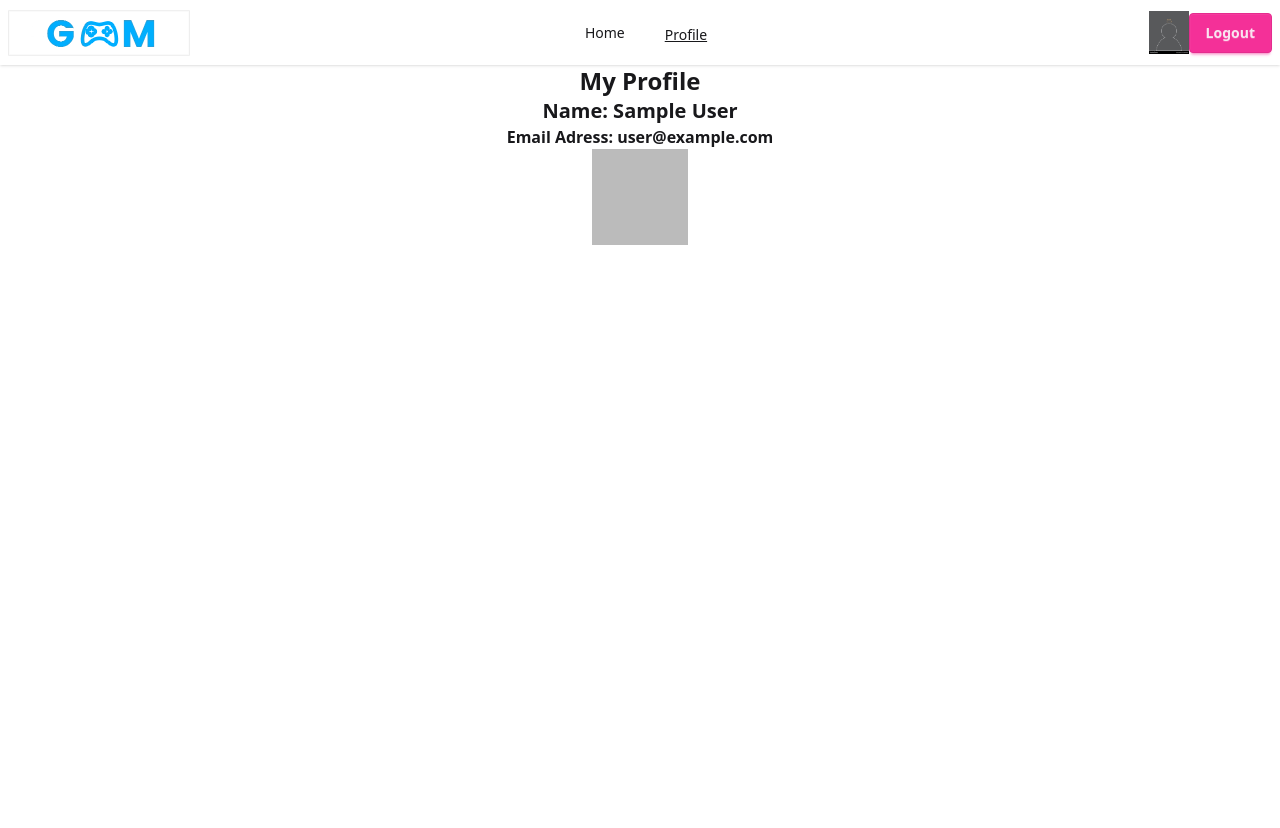
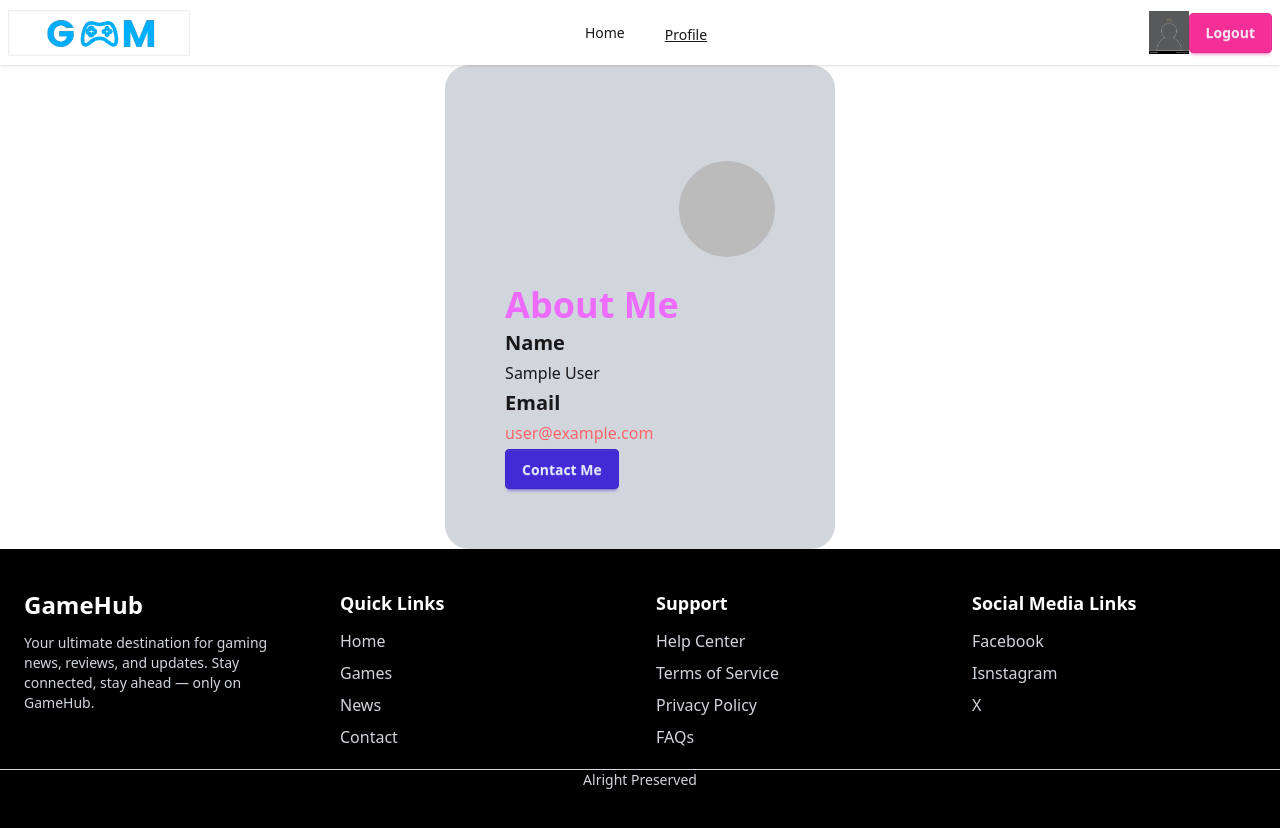
Before and after one commit to Kamran-8674/assignment-nine, a React (Vite) app: page /profile in a window 1280 px wide. Before the commit the page ends 800 px from the top, so only its background shows below. Built offline with nearby package versions, Linux system fonts and the light colour scheme; no server answers; sample sign-in values are in the browser's storage.

Commit message:
added newslatter

```diff
--- /dev/null
+++ b/src/components/Footer.jsx
@@ -0,0 +1,61 @@
+import React from 'react';
+import { FaFacebookF } from 'react-icons/fa';
+
+const Footer = () => {
+    return (
+
+            <footer className="bg-black text-gray-300 py-10 ">
+  <div className="container mx-auto px-6 grid grid-cols-1 md:grid-cols-4 gap-8">
+
+  <div>
+      <h2 className="text-2xl font-bold text-white mb-3">GameHub</h2>
+      <p className="text-sm">
+        Your ultimate destination for gaming news, reviews, and updates.
+        Stay connected, stay ahead — only on GameHub.
+      </p>
+    </div>
+
+    <div>
+      <h3 className="text-lg font-semibold text-white mb-3">Quick Links</h3>
+      <ul className="space-y-2">
+        <li><a href="">Home</a></li>
+        <li><a href="">Games</a></li>
+        <li><a href="">News</a></li>
+        <li><a href="">Contact</a></li>
+      </ul>
+    </div>
+
+    <div>
+      <h3 className="text-lg font-semibold text-white mb-3">Support</h3>
+      <ul className="space-y-2">
+        <li><a href="">Help Center</a></li>
+        <li><a href="">Terms of Service</a></li>
+        <li><a href="">Privacy Policy</a></li>
+        <li><a href="">FAQs</a></li>
+      </ul>
+    </div>
+
+    {/* Newsletter */}
+    <div>
+      <h3 className="text-lg font-semibold text-white mb-3">Social Media Links</h3>
+       <ul className="space-y-2">
+        <li><a href="">Facebook</a>
+        </li>
+        <li><a href="">Isnstagram</a></li>
+        <li><a href="">X</a></li>
+        <li><a href=""></a></li>
+      </ul>
+    </div>
+  </div>
+
+  {/* Bottom Section */}
+  <p className='text-center text-sm mt-5 border-t-1 '>Alright Preserved</p>
+
+</footer>
+
+
+
+    );
+};
+
+export default Footer;
--- /dev/null
+++ b/src/components/NewsLatter.jsx
@@ -0,0 +1,20 @@
+import React from 'react';
+
+const NewsLatter = () => {
+    return (
+        <div className='max-w-[1200px] mx-auto text-blue-800 space-y-3'>
+            <div className='text-center'>
+                <h1 className='text-3xl font-bold'>Stay Updated with GameHub</h1>
+                <p>Join our newsletter to get the latest gaming news, reviews, and updates on trending titles — delivered straight to your inbox. Stay one step ahead in the gaming world!</p>
+            </div>
+            <input className='border-1 p-4 rounded-3xl w-full' type="email" name="" id="" placeholder='Your Email Address' />
+            <div>
+                <input className='border-1 p-4 rounded-3xl w-1/2' type="text" placeholder='Your First Name ' />
+                <input className='border-1 p-4 rounded-3xl w-1/2' type="text" placeholder='Your Last Name ' />
+            </div>
+            <button onClick={()=>alert('you are suscribed')} className='btn btn-primary w-1/4 mt-2.5 flex justify-center items-center mx-auto'>Suscribe</button>
+        </div>
+    );
+};
+
+export default NewsLatter;
--- /dev/null
+++ b/src/components/ProfileComponent.jsx
@@ -0,0 +1,22 @@
+import React, { use } from 'react';
+import { AuthContext } from '../context/AuthContext';
+
+const ProfileComponent = () => {
+    const {user} = use(AuthContext)
+    console.log(user)
+    return (
+         <div className='flex bg-gray-300 p-15 rounded-3xl'>
+            <div className='space-y-1 mt-40'>
+                <h1 className='text-4xl font-bold text-fuchsia-400'>About Me</h1>
+                <h1 className='text-xl font-semibold'>Name</h1>
+                 <p>{user.displayName} </p>
+                <h1 className='text-xl font-semibold'>Email</h1>
+                <p className='text-red-400'>{user.email}</p>
+                <button className='btn btn-primary'>Contact Me</button>
+            </div>
+            <div><img className='rounded-full mt-9' src={user.photoURL} alt="" /></div>
+         </div>
+    );
+};
+
+export default ProfileComponent;
--- a/src/firebase/firebase.init.js
+++ b/src/firebase/firebase.init.js
@@ -7,12 +7,12 @@ import { getAuth } from "firebase/auth";
 
 // Your web app's Firebase configuration
 const firebaseConfig = {
-  apiKey: "AIzaSyA6idqlhTC2os3kjbr-7E9PV0sgdXs-M3c",
-  authDomain: "assignment-nine-d4857.firebaseapp.com",
-  projectId: "assignment-nine-d4857",
-  storageBucket: "assignment-nine-d4857.firebasestorage.app",
-  messagingSenderId: "590714531025",
-  appId: "1:590714531025:web:9bf685e190c1ea0fa329f0"
+  apiKey: import.meta.env.VITE_API_KEY,
+  authDomain: import.meta.env.VITE_AUTH_DOMAIN,
+  projectId: import.meta.env.VITE_PROJECT_ID,
+  storageBucket: import.meta.env.VITE_STORAGE_BUCKET,
+  messagingSenderId: import.meta.env.VITE_MESSAGING_SENDER_ID,
+  appId: import.meta.env.VITE_APP_ID,
 };
 
 // Initialize Firebase
--- a/src/layouts/MainLayout.jsx
+++ b/src/layouts/MainLayout.jsx
@@ -1,12 +1,14 @@
 import React from 'react';
 import Navbar from '../components/Navbar';
 import { Outlet } from 'react-router';
+import Footer from '../components/Footer';
 
 const MainLayout = () => {
     return (
         <div>
             <Navbar></Navbar>
             <Outlet></Outlet>
+            <Footer></Footer>
 
         </div>
     );
--- a/src/pages/Home.jsx
+++ b/src/pages/Home.jsx
@@ -1,12 +1,16 @@
 import React from 'react';
 import Banner from '../components/Banner';
 import PopularGames from '../components/PopularGames';
+import NewsLatter from '../components/NewsLatter';
 
 const Home = () => {
     return (
         <div>
             <Banner></Banner>
             <div className='bg-blue-800'><PopularGames></PopularGames></div>
+            <div className='py-3 bg-amber-300'>
+                <NewsLatter></NewsLatter>
+            </div>
 
 
         </div>
--- a/src/pages/Profile.jsx
+++ b/src/pages/Profile.jsx
@@ -1,15 +1,11 @@
-import React, { use } from 'react';
 import { AuthContext } from '../context/AuthContext';
+import ProfileComponent from '../components/ProfileComponent';
 
 const Profile = () => {
-    const {user} = use(AuthContext)
     return (
         <div className='flex flex-col justify-center items-center'>
-            <h1 className='text-2xl font-bold'>My Profile</h1>
-            <h1 className='text-xl font-bold'>Name: {user.displayName}</h1>
-            <p className='text-md font-semibold'>Email Adress: {user.email}</p>
-            <img src={user.photoURL} alt="User Profile" />
 
+            <ProfileComponent></ProfileComponent>
 
         </div>
     );
```
Also changed, not shown: 2 other files (tests, documents, lock files or other folders).
